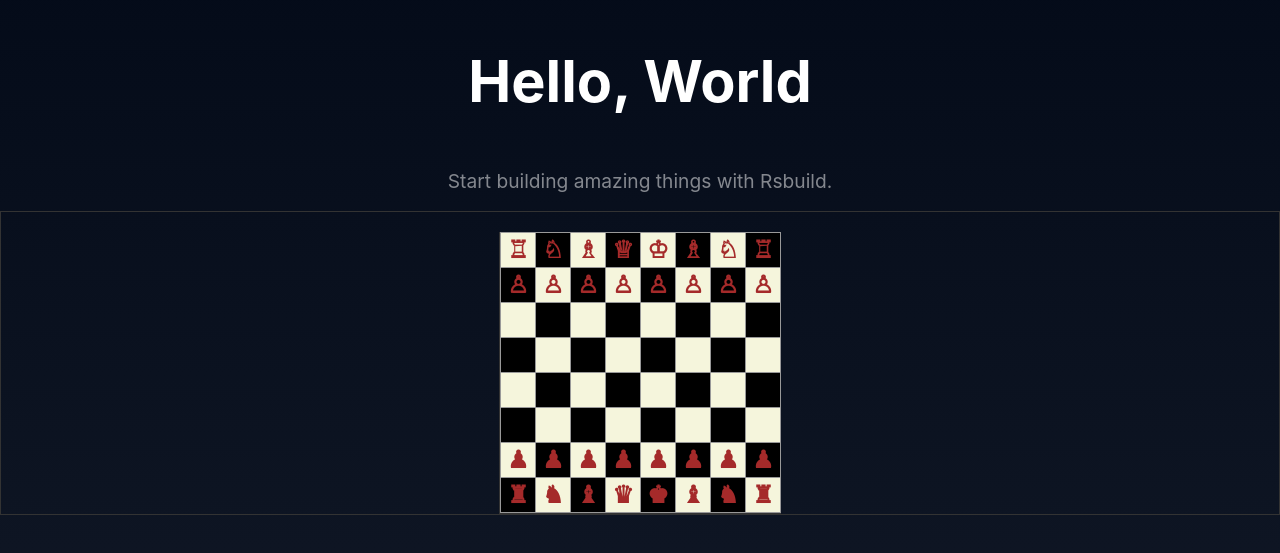
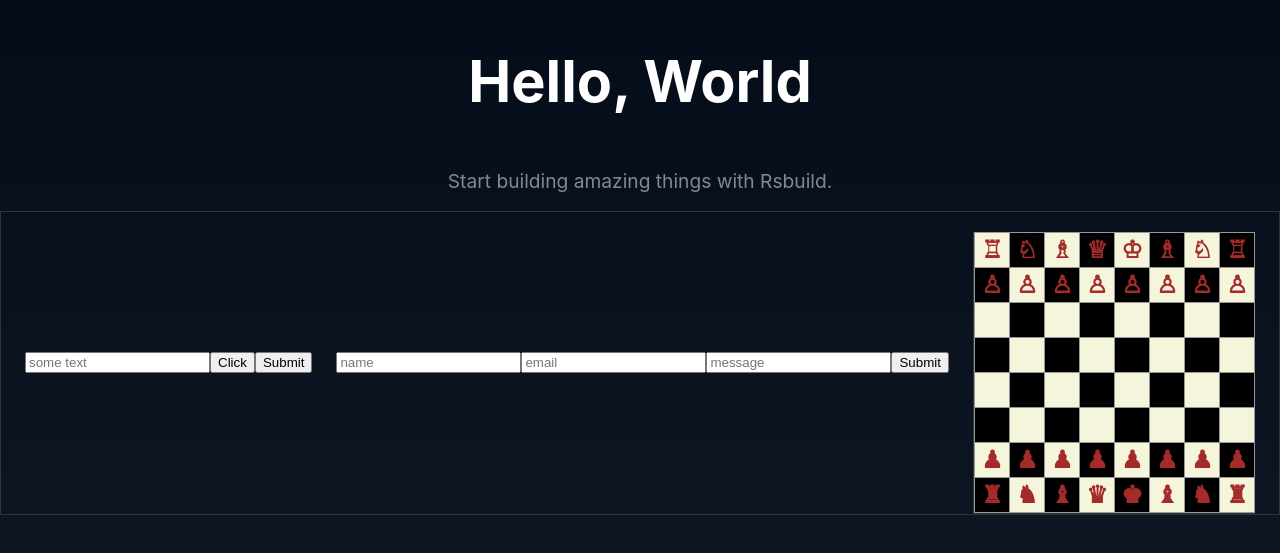
Before and after one commit to francisco-rma/chess, a React app: page / in a window 1280 px wide. Shown: the part 137-690 px from the top of the page. Built offline with nearby package versions, Linux system fonts and the light colour scheme; the HTML template or start-up script is replaced by a standard one.

Commit message:
controlled form

```diff
--- a/src/App.jsx
+++ b/src/App.jsx
@@ -1,6 +1,7 @@
 import './App.css'
 import TagInput from './TagInput'
 import Form from './Form'
+import ControlledForm from './ControlledForm'
 import TicTacToe from './TicTacToe'
 import Chess from './Chess'
 
@@ -10,10 +11,11 @@ const App = () => {
     <div className="content">
       <h1>Hello, World</h1>
       <p>Start building amazing things with Rsbuild.</p>
-      {/* <Form /> */}
-      {/* <TagInput /> */}
-      {/* <TicTacToe /> */}
       <div className='games'>
+        <Form />
+        <ControlledForm />
+        {/* <TagInput />
+        <TicTacToe /> */}
         <Chess />
       </div>
     </div>
--- /dev/null
+++ b/src/ControlledForm.jsx
@@ -0,0 +1,79 @@
+import { useState } from "react"
+
+function ControlledForm() {
+    const [formData, setFormData] = useState({
+        name: "",
+        email: "",
+        message: ""
+    })
+
+    const [isSubmitting, setIsSubmitting] = useState(false)
+    const handleChange = (event) => {
+        console.log('Change detected:')
+        console.log(event.target)
+        const { name, value } = event.target
+        setFormData(prev => ({
+            ...prev,
+            [name]: value
+        }))
+    }
+
+    const submit = async (event) => {
+        console.log(event)
+    }
+    const handleSubmit = async (event) => {
+        console.log(event.target)
+        event.preventDefault()
+        setIsSubmitting(true)
+        try {
+            await submit(event)
+            console.log('Submitted...', formData)
+            setFormData({
+                name: "",
+                email: "",
+                message: ""
+            })
+        }
+        catch (error) {
+            console.log(error)
+        }
+        finally {
+            setIsSubmitting(false)
+        }
+    }
+
+    return (
+        <div>
+            <form onSubmit={handleSubmit}>
+                <input
+                    name='name'
+                    type='text'
+                    placeholder='name'
+                    value={formData.name}
+                    onChange={handleChange}
+                    required />
+                <input
+                    name='email'
+                    type='text'
+                    placeholder='email'
+                    value={formData.email}
+                    onChange={handleChange}
+                    required />
+                <input
+                    name='message'
+                    type='text'
+                    placeholder='message'
+                    value={formData.message}
+                    onChange={handleChange}
+                    required />
+                <button
+                    type="submit"
+                    disabled={isSubmitting}>
+                    {isSubmitting ? 'Submitting...' : 'Submit'}
+                </button>
+            </form>
+        </div>
+    )
+}
+
+export default ControlledForm
```
